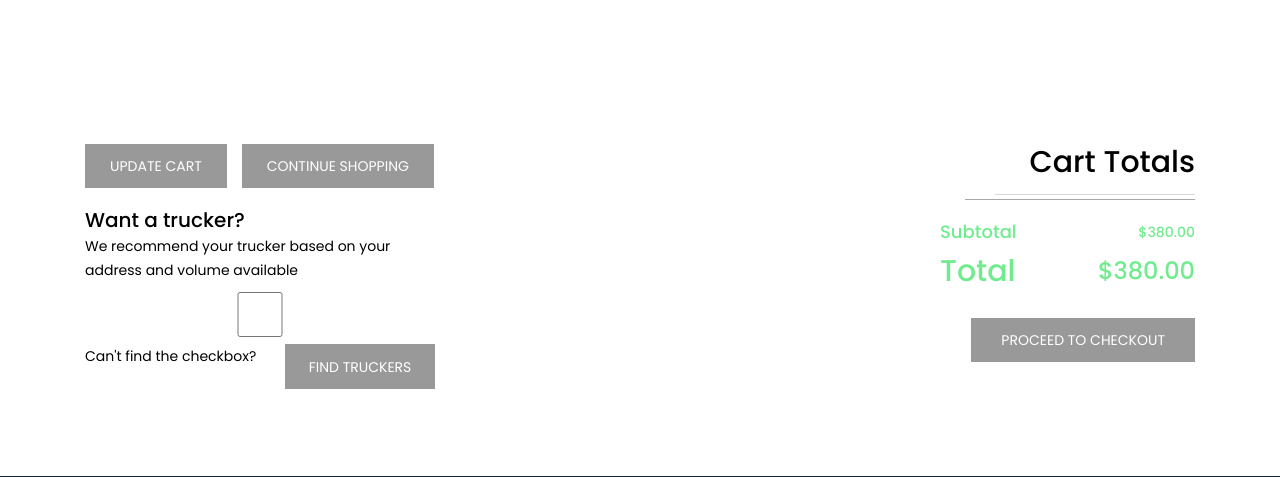
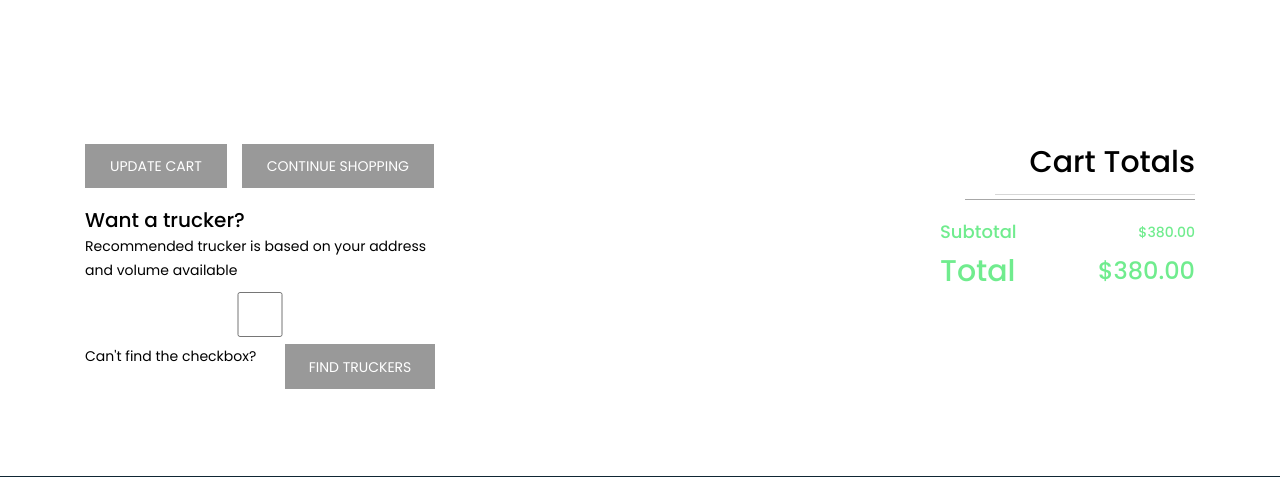
Before and after one commit to shannaurelle/lockdown-master, a PHP site: page /cart in a window 1280 px wide. Shown: the part 385-862 px from the top of the page. Run offline with PHP 8.4, Linux system fonts and the light colour scheme.

Commit message:
update with fadein checkout button

```diff
--- a/cart.php
+++ b/cart.php
@@ -286,9 +286,9 @@
                         <li><a href="shop.html">Continue Shopping</a></li>
                     </ul>
                     <h3 class="d-inline">Want a trucker?</h3>
-                    <p>We recommend your trucker based on your address and volume available</p>
+                    <p>Recommended trucker is based on your address and volume available</p>
                     <div class="cupon-wrap">
-                        <input type="checkbox" value='Yes'>
+                        <input id='trucker' type="checkbox" value='Yes'>
                     </div>
                     <div class="w-100"></div>
                     <div class="cupon-wrap">
@@ -304,7 +304,7 @@
                         <li><span class="pull-left">Subtotal </span>$380.00</li>
                         <li><span class="pull-left"> Total </span> $380.00</li>
                     </ul>
-                    <a href="checkout.html">Proceed to Checkout</a>
+                    <a id='checkout_button' href="checkout.html">Proceed to Checkout</a>
         </div>
         </div>
         </div>
@@ -410,6 +410,19 @@
     <script src="assets/js/jquery-ui.min.js"></script>
     <!-- main js -->
     <script src="assets/js/scripts.js"></script>
+    <script type="text/javascript">
+    $(document).ready(function(){
+        $('#checkout_button').hide();
+        $('#trucker').change(function(){
+        if (this.checked) {
+            $('#checkout_button').fadeIn('slow');
+        }
+        else {
+            $('#checkout_button').fadeOut('slow');
+        }
+    });
+    });
+    </script>
 </body>
 
 </html>
```
